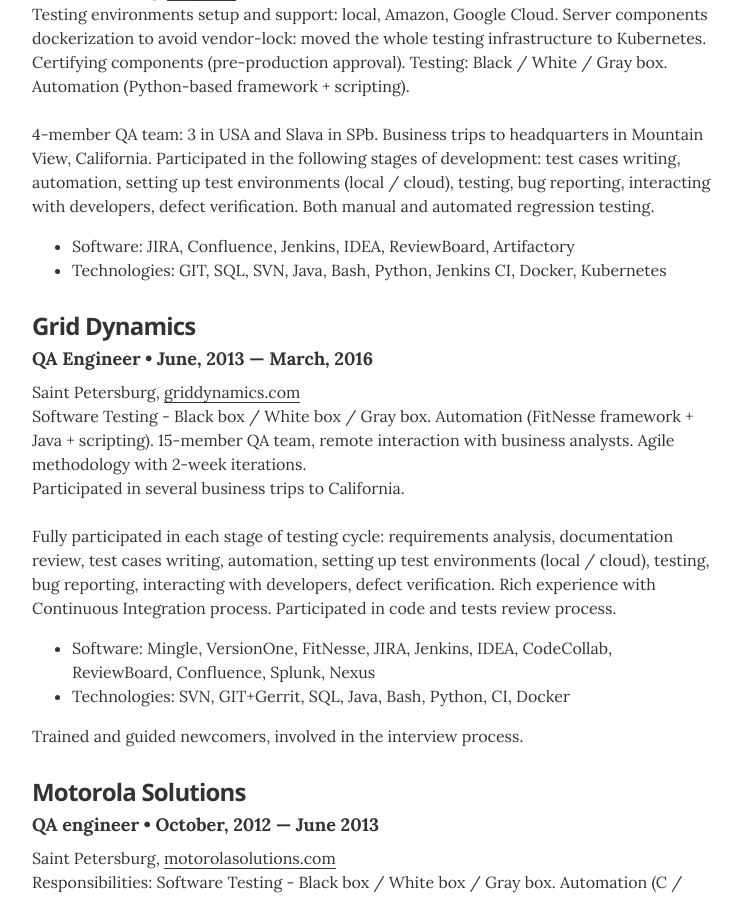
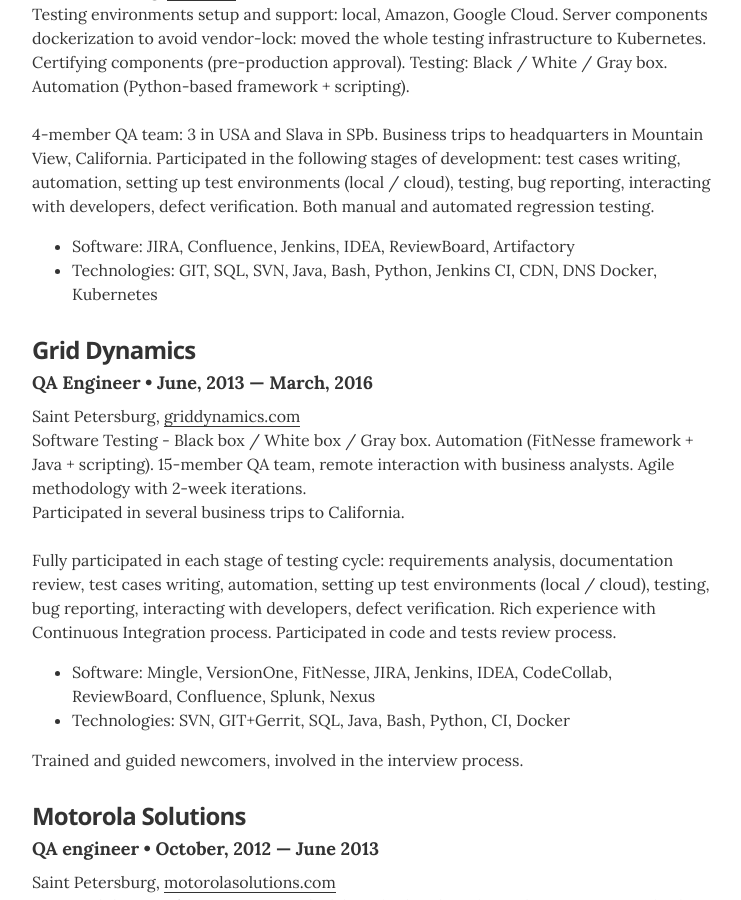
Before and after one commit to vsavinkov/vsavinkov-cv.github.io, a Jekyll site: the page built from index.html, in a window 1280 px wide and 900 px high, scrolled down 566 px. Shown: the whole window, without its empty margins (268-1009 px from the left). Built offline with Jekyll 4.4.1, drawn with Linux system fonts in a browser that asks for light colours.

Commit message:
upd16Nov

```diff
--- a/_data/experience.yml
+++ b/_data/experience.yml
@@ -7,7 +7,7 @@
   Participated in the following stages of development: test cases writing, automation, setting up test environments (local / cloud), testing, bug reporting, interacting with developers, defect verification. Both manual and automated regression testing.
   <ul class="resume-item-list">
     <li>Software: JIRA, Confluence, Jenkins, IDEA, ReviewBoard, Artifactory</li>
-    <li>Technologies: GIT, SQL, SVN, Java, Bash, Python, Jenkins CI, Docker, Kubernetes</li>
+    <li>Technologies: GIT, SQL, SVN, Java, Bash, Python, Jenkins CI, CDN, DNS Docker, Kubernetes</li>
   </ul>'
 
 - company: Grid Dynamics
```
